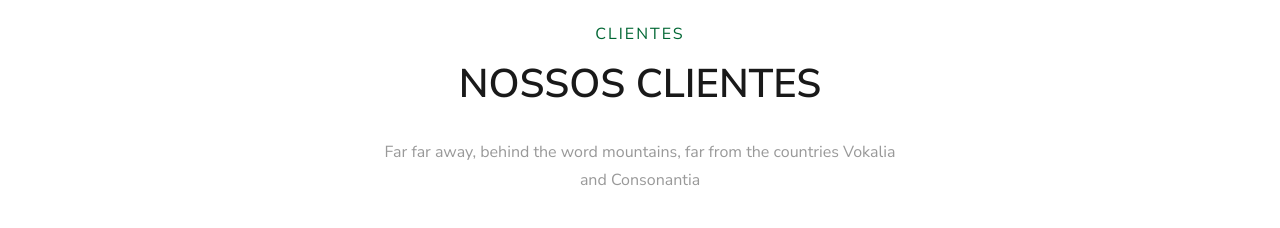
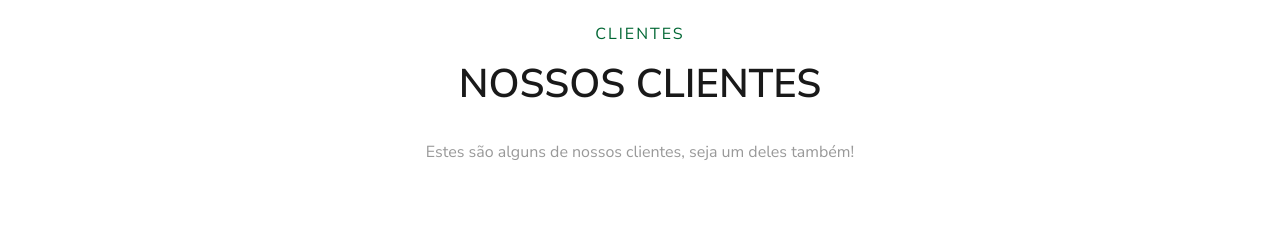
Before and after one commit to 0soft/montreal, a website: page index.html in a window 1280 px wide. Shown: the part 1980-2208 px from the top of the page. Drawn offline with nearby package versions, Linux system fonts and the light colour scheme; some packages are replaced by stand-ins of ours; no server answers; files whose address does not match are found by name.

Commit message:
Change costumers description

```diff
--- a/index.html
+++ b/index.html
@@ -201,7 +201,7 @@
                <div class="col-md-6 heading-section text-center ftco-animate">
                   <span class="subheading">Clientes</span>
                   <h2 class="mb-4">Nossos Clientes</h2>
-                  <p>Far far away, behind the word mountains, far from the countries Vokalia and Consonantia</p>
+                  <p>Estes são alguns de nossos clientes, seja um deles também!</p>
                </div>
             </div>
             <div class="row">
```
